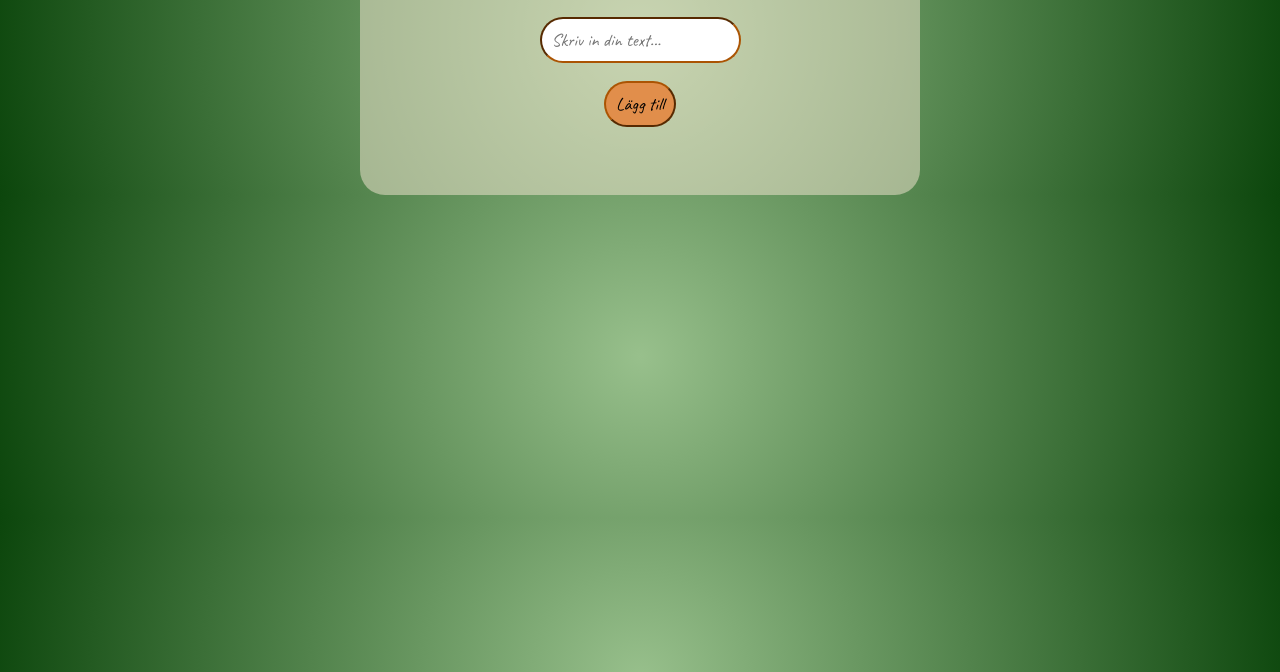
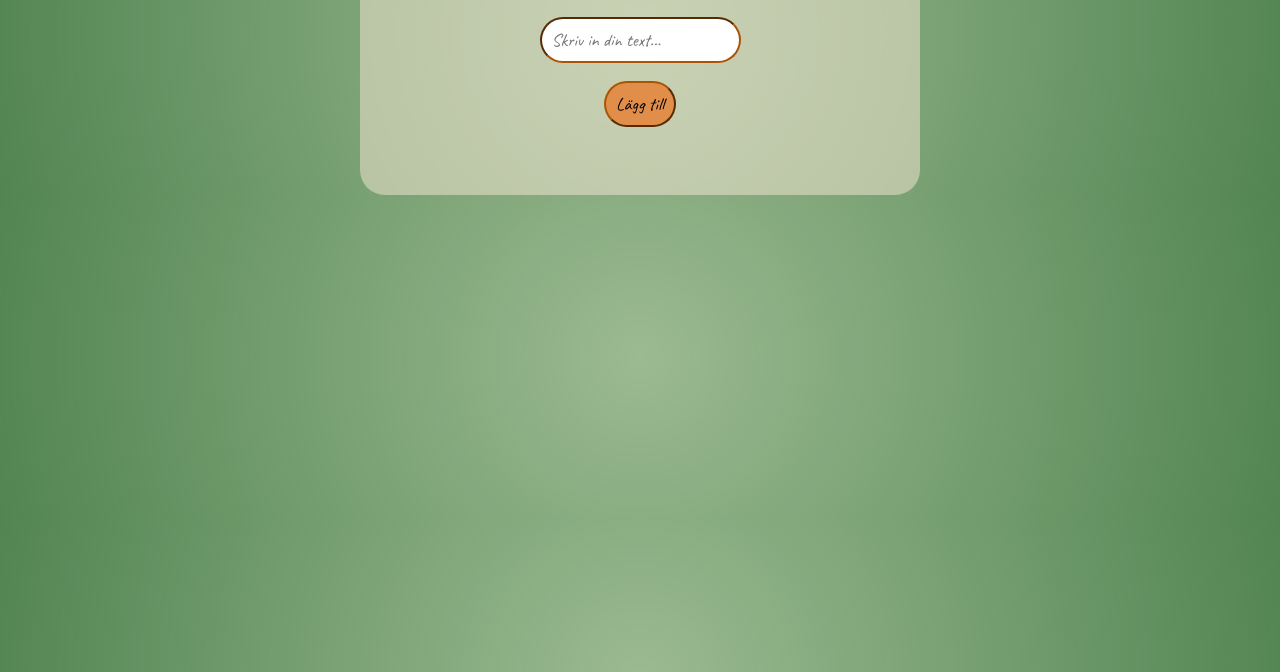
Before and after one commit to MadVickyPanda/My-Todo-List, a plain HTML site: page index.html in a window 1280 px wide. Shown: the part 128-800 px from the top of the page. Drawn offline with Linux system fonts and the light colour scheme; a web font is replaced by a local one.

Commit message:
body color

```diff
--- a/main.css
+++ b/main.css
@@ -1,5 +1,5 @@
 body { width: 560px; margin: 0 auto;
-    background-image: radial-gradient(circle,#98c08c, #0c460c);
+    background-image: radial-gradient(circle,#759f67b7, #528552);
 
 
 }
```
